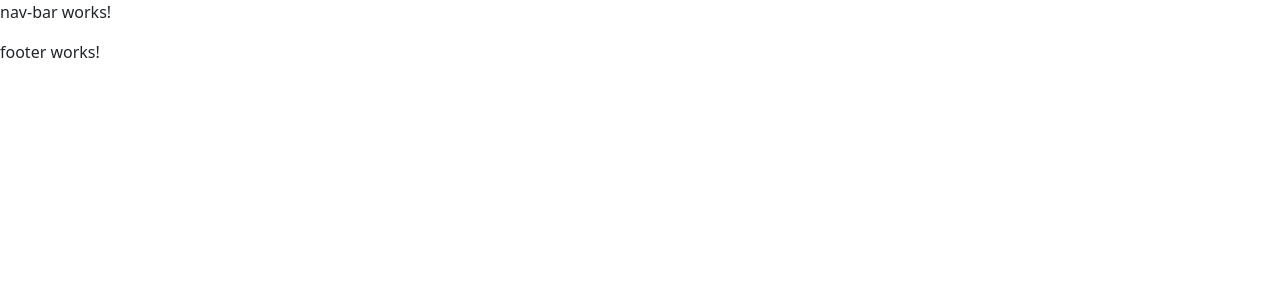
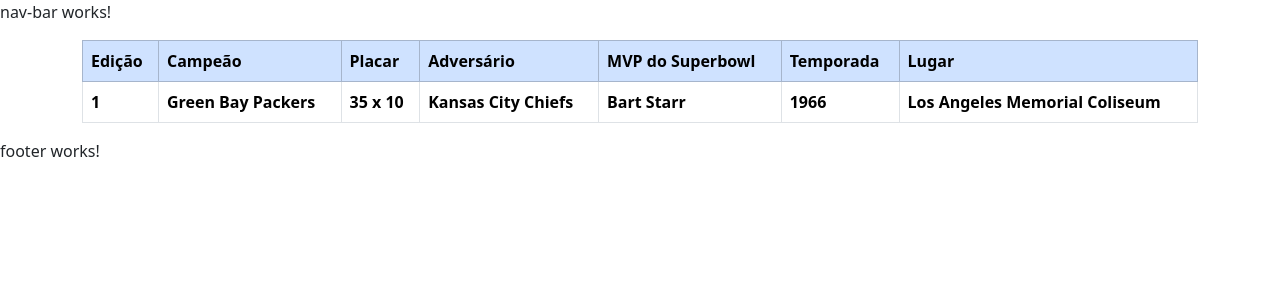
Before and after one commit to ivoosa7/SuperBowlChamps, an Angular app: page /superbowlchampions in a window 1280 px wide. Before the commit this address led to /. Shown: the top 300 px of the page. Built offline with nearby package versions, Linux system fonts and the light colour scheme; data requests are answered from the project's data file.

Commit message:
A lista de campeões do sb esta funcionando, a tabela está na estilização correta, foi feito os path em app-routing

```diff
--- a/src/app/app-routing.module.ts
+++ b/src/app/app-routing.module.ts
@@ -1,7 +1,12 @@
 import { NgModule } from '@angular/core';
 import { RouterModule, Routes } from '@angular/router';
+import { HomeComponent } from './home/home.component';
+import { SBChampionsListComponent } from './sbchampions-list/sbchampions-list.component';
 
-const routes: Routes = [];
+const routes: Routes = [
+  {path: 'Home', component: HomeComponent},
+  {path: 'superbowlchampions', component: SBChampionsListComponent}
+];
 
 @NgModule({
   imports: [RouterModule.forRoot(routes)],
--- a/src/app/sbchampions-list/sbchampions-list.component.html
+++ b/src/app/sbchampions-list/sbchampions-list.component.html
@@ -1 +1,26 @@
-<p>sbchampions-list works!</p>
+<div class="container">
+    <table class="table table-bordered">
+        <thead>
+          <tr class="table-primary">
+            <th scope="col">Edição</th>
+            <th scope="col">Campeão</th>
+            <th scope="col">Placar</th>
+            <th scope="col">Adversário</th>
+            <th scope="col">MVP do Superbowl</th>
+            <th scope="col">Temporada</th>
+            <th scope="col">Lugar</th>
+          </tr>
+        </thead>
+        <tbody>
+          <tr *ngFor="let sb of sbchampions">
+            <th scope="row">{{sb.id}}</th>
+            <th scope="row">{{sb.champions}}</th>
+            <th scope="row">{{sb.score}}</th>
+            <th scope="row">{{sb.opponent}}</th>
+            <th scope="row">{{sb.mvp}}</th>
+            <th scope="row">{{sb.season}}</th>
+            <th scope="row">{{sb.local}}</th>
+          </tr>
+        </tbody>
+      </table>
+</div>
```
